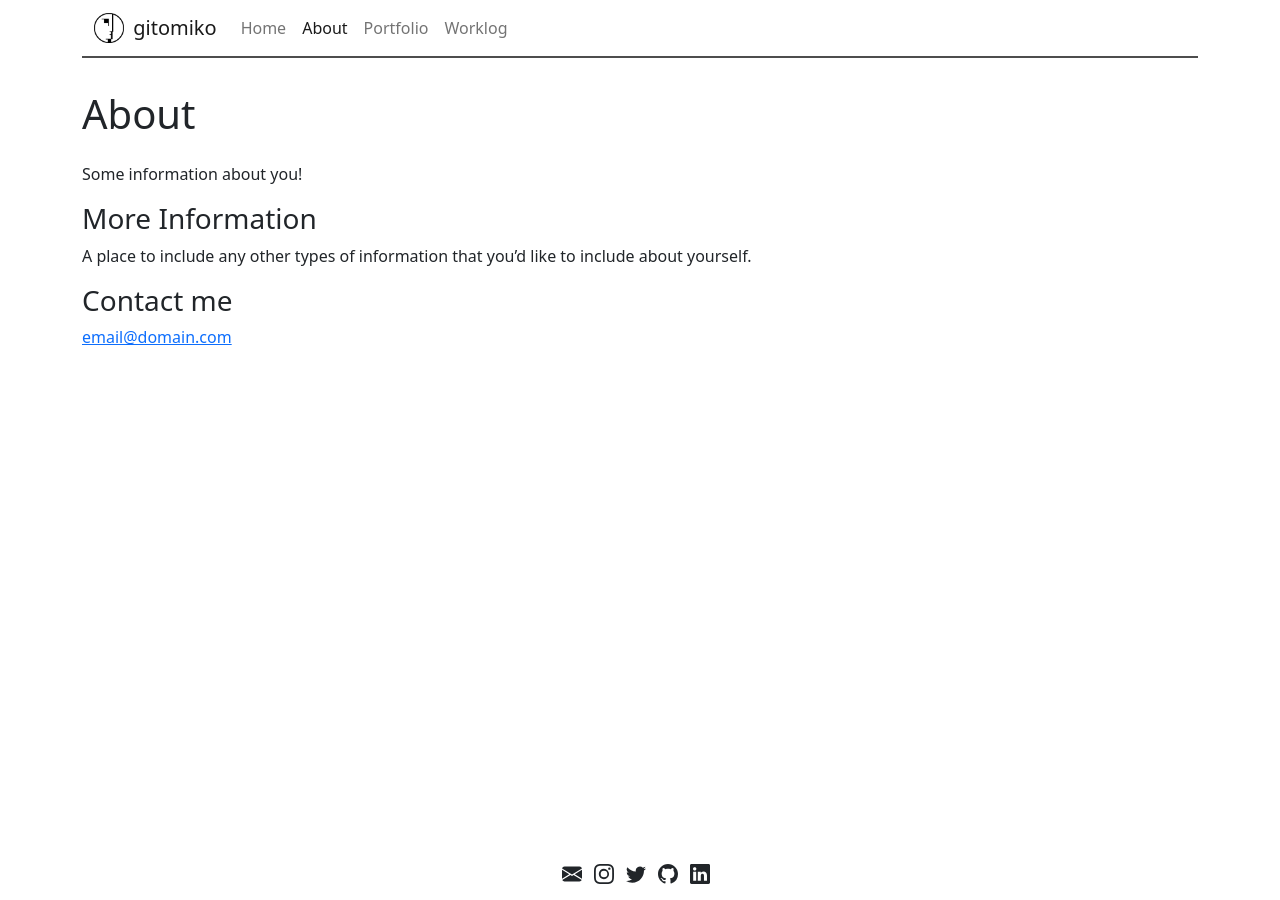
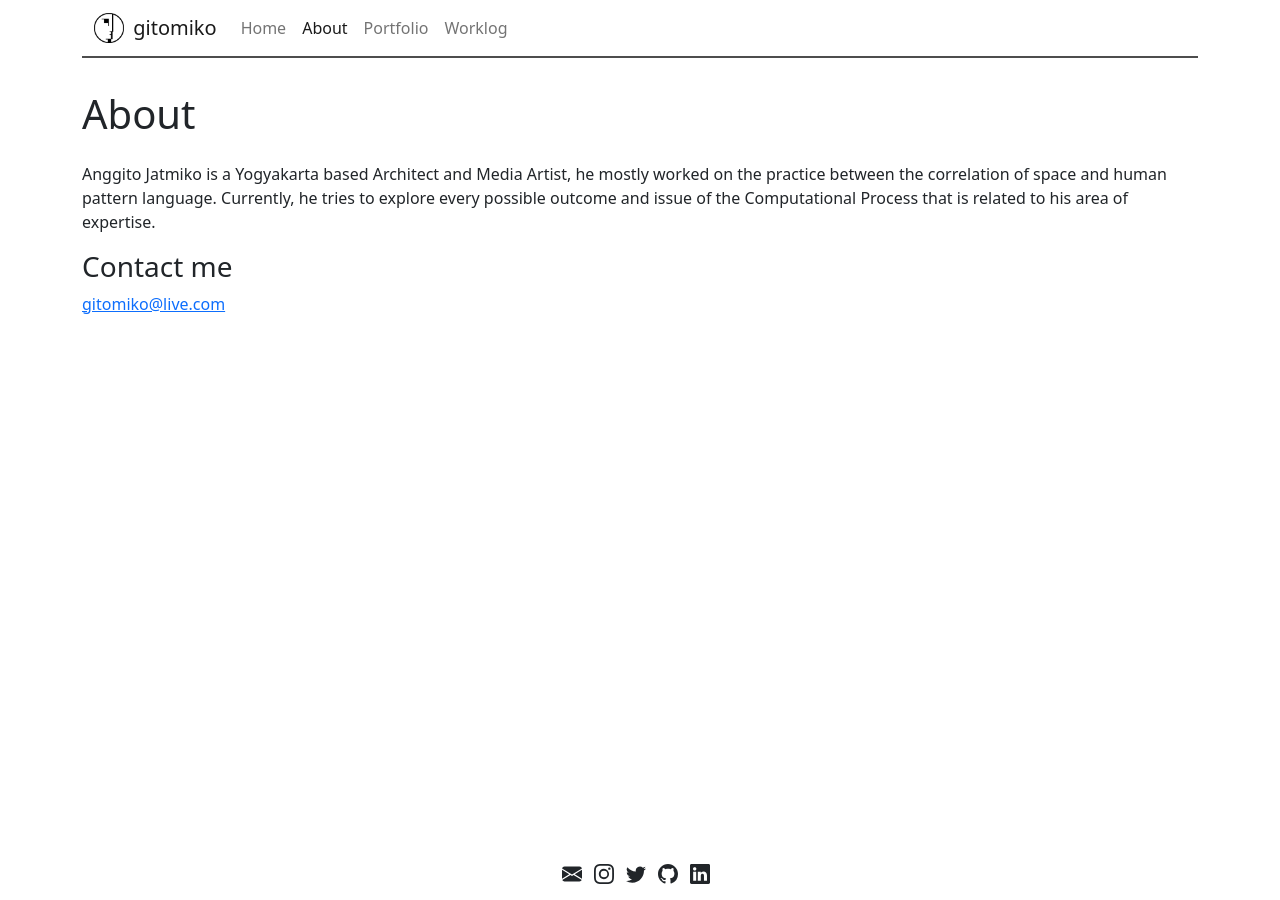
Before and after one commit to gitomiko/gitomiko.github.io, a Jekyll site: the page built from about.md, in a window 1280 px wide. Built offline with Jekyll 4.4.1, drawn with Linux system fonts in a browser that asks for light colours.

Commit message:
Updating My About Page

```diff
--- a/about.md
+++ b/about.md
@@ -4,12 +4,8 @@ title: About
 permalink: /about/
 ---
 
-Some information about you!
-
-### More Information
-
-A place to include any other types of information that you'd like to include about yourself.
+Anggito Jatmiko is a Yogyakarta based Architect and Media Artist, he mostly worked on the practice between the correlation of space and human pattern language. Currently, he tries to explore every possible outcome and issue of the Computational Process that is related to his area of expertise.
 
 ### Contact me
 
-[email@domain.com](mailto:email@domain.com)
+[gitomiko@live.com](mailto:gitomiko@live.com)
```
